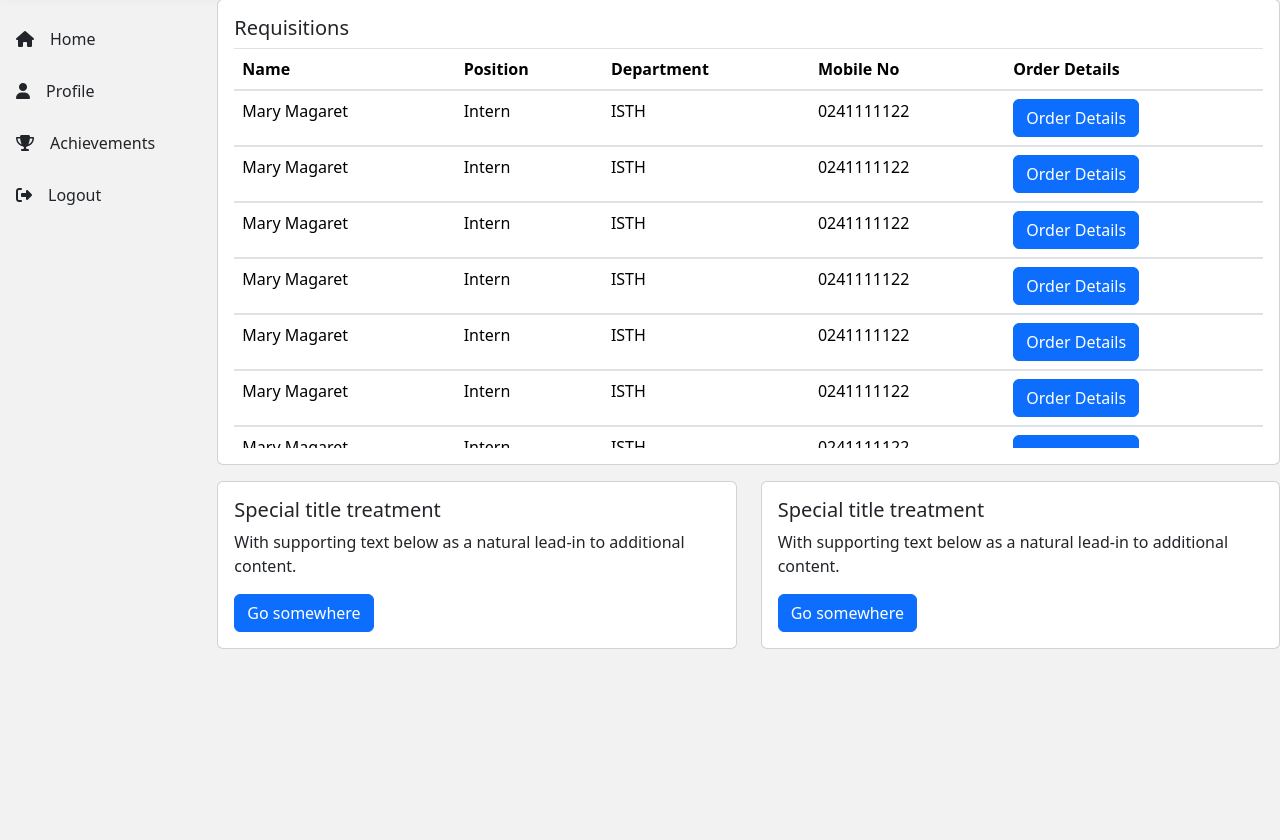
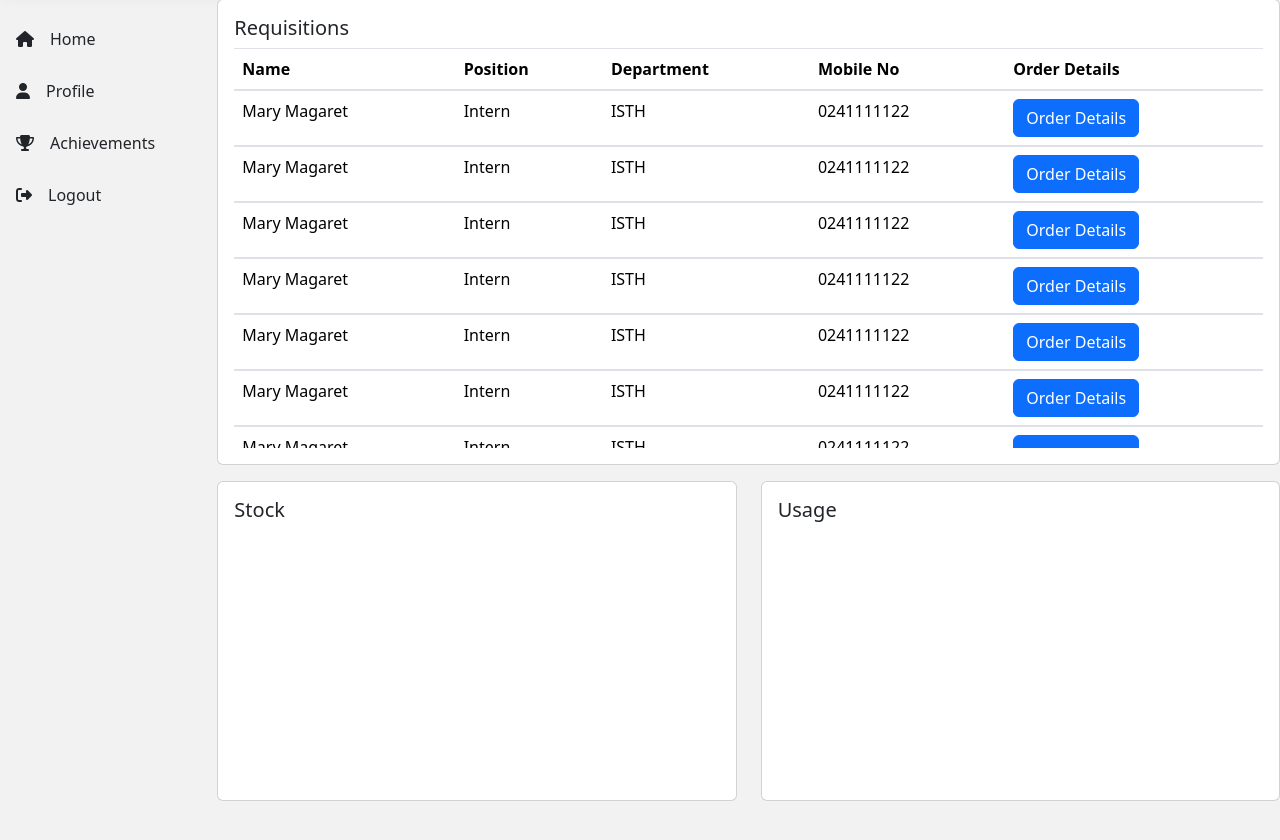
Before and after one commit to Magma4/ims-uits, a Django app: page /stock in a window 1280 px wide. Shown: the part 73-913 px from the top of the page. Run offline with Django 5.2, Linux system fonts and the light colour scheme; some libraries are stand-ins or nearby versions.

Commit message:
Almost done with the dashboard

```diff
--- a/ims/templates/stock.html
+++ b/ims/templates/stock.html
@@ -170,20 +170,16 @@
             </div>
             <div class="row">
                 <div class="col-md-6" style="margin: 1rem auto 0 auto; display: block;">
-                    <div class="card" style="max-width: 40rem; min-height: 10rem;">
+                    <div class="card" style="max-width: 40rem; min-height: 20rem;">
                         <div class="card-body">
-                            <h5 class="card-title">Special title treatment</h5>
-                            <p class="card-text">With supporting text below as a natural lead-in to additional content.</p>
-                            <a href="#" class="btn btn-primary">Go somewhere</a>
+                            <h5 class="card-title">Stock</h5>
                         </div>
                     </div>
                 </div>
                 <div class="col-md-6" style="margin: 1rem auto 0 auto; display: block; ">
-                    <div class="card" style="max-width: 40rem; min-height: 10rem;" >
+                    <div class="card" style="max-width: 40rem; min-height: 20rem;" >
                         <div class="card-body">
-                            <h5 class="card-title">Special title treatment</h5>
-                            <p class="card-text">With supporting text below as a natural lead-in to additional content.</p>
-                            <a href="#" class="btn btn-primary">Go somewhere</a>
+                            <h5 class="card-title">Usage</h5>
                         </div>
                     </div>
                 </div>
```
